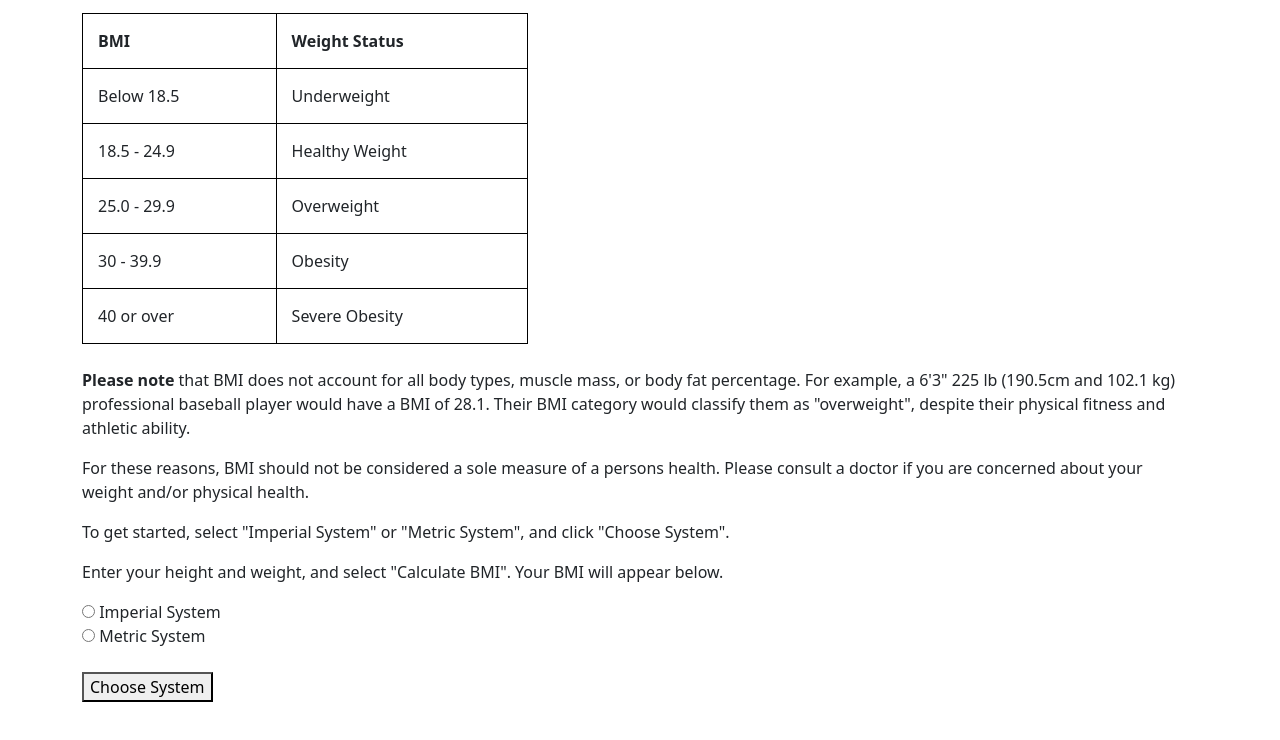
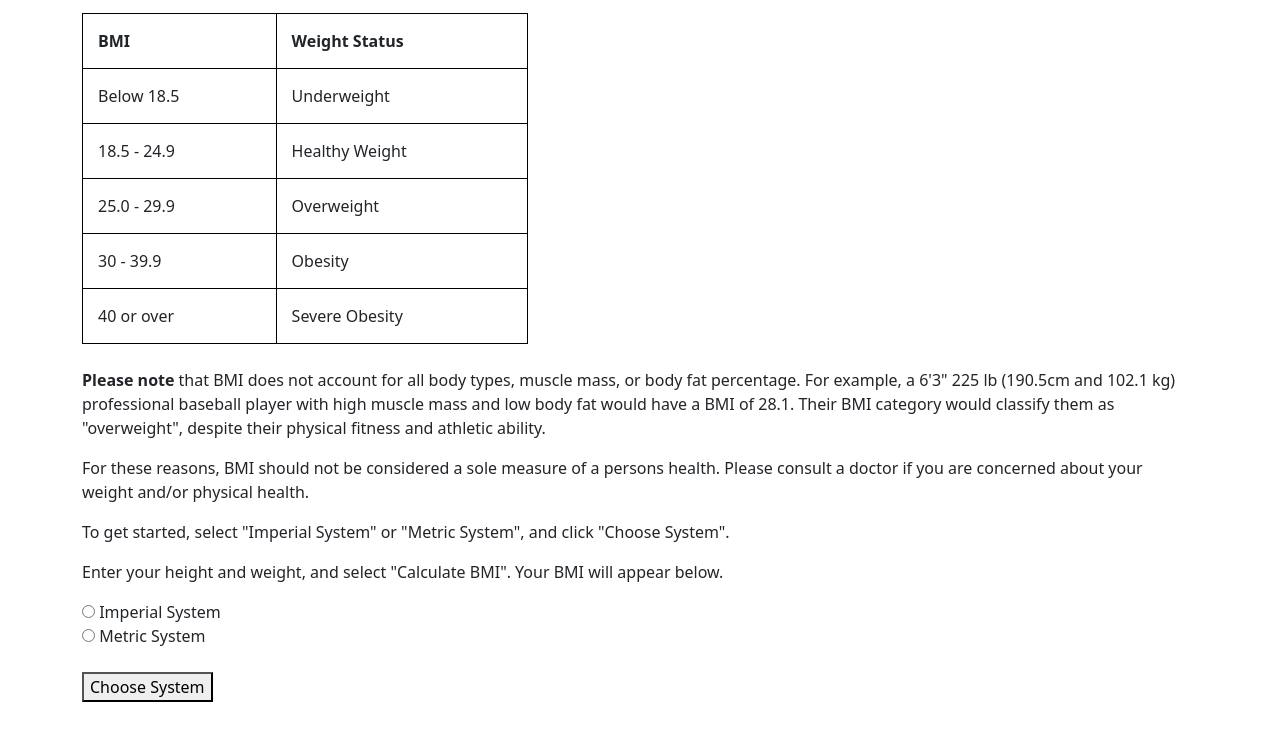
Before and after one commit to besure94/bmi-calculator, a website built with webpack: page src/index.html in a window 1280 px wide. Shown: the part 154-894 px from the top of the page. Built offline with nearby package versions, Linux system fonts and the light colour scheme.

Commit message:
Edit paragraph for BMI description.

```diff
--- a/src/index.html
+++ b/src/index.html
@@ -36,7 +36,7 @@
         </tr>
       </table>
       <br>
-      <p><strong>Please note</strong> that BMI does not account for all body types, muscle mass, or body fat percentage. For example, a 6'3" 225 lb (190.5cm and 102.1 kg) professional baseball player would have a BMI of 28.1. Their BMI category would classify them as "overweight", despite their physical fitness and athletic ability.
+      <p><strong>Please note</strong> that BMI does not account for all body types, muscle mass, or body fat percentage. For example, a 6'3" 225 lb (190.5cm and 102.1 kg) professional baseball player with high muscle mass and low body fat would have a BMI of 28.1. Their BMI category would classify them as "overweight", despite their physical fitness and athletic ability.
       <p>For these reasons, BMI should not be considered a sole measure of a persons health. Please consult a doctor if you are concerned about your weight and/or physical health.</p>
       <p>To get started, select "Imperial System" or "Metric System", and click "Choose System".</p>
       <p>Enter your height and weight, and select "Calculate BMI". Your BMI will appear below.</p>
```
